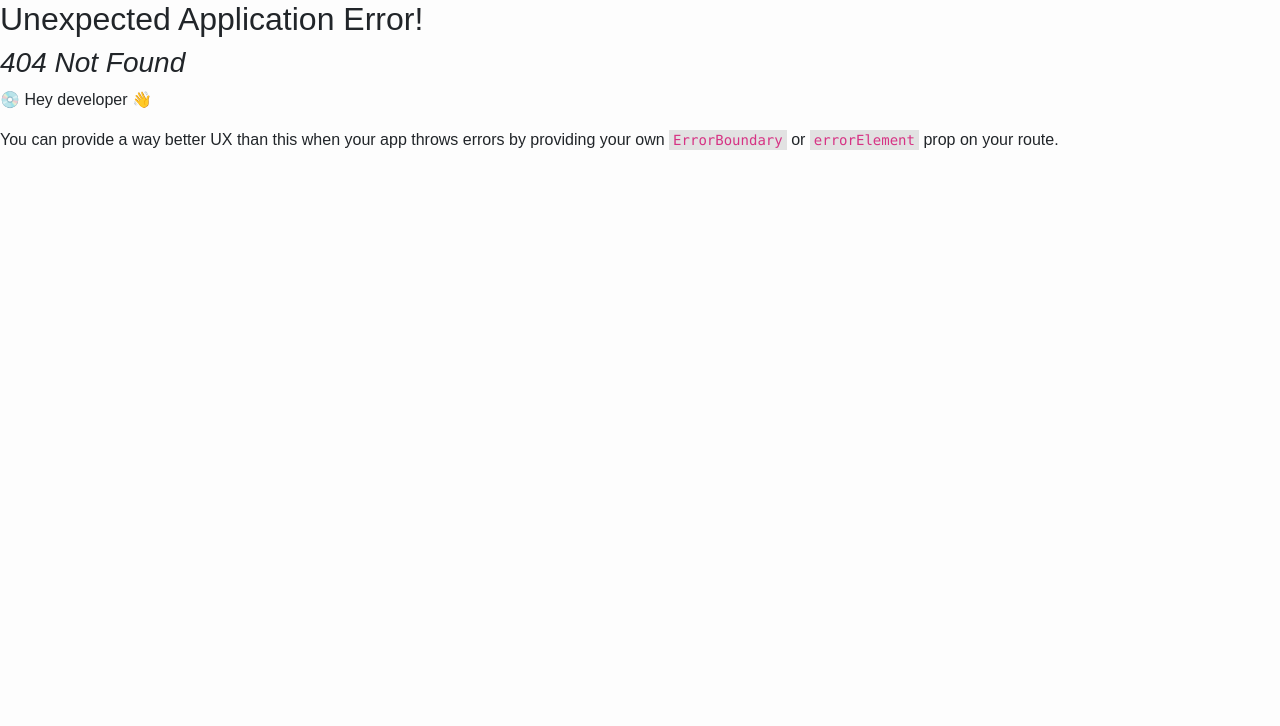
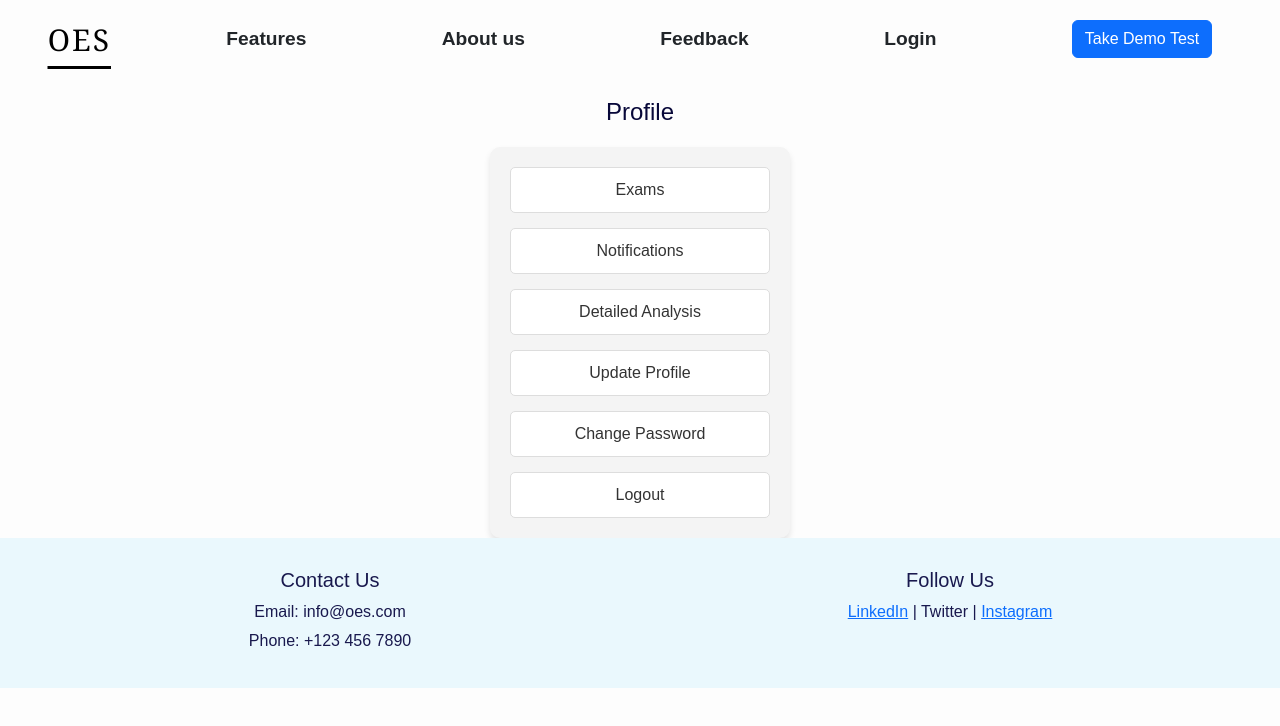
Before and after one commit to HARSHINI-0523/Online-Examination-System, a React app in the folder frontend/: page /user-profile in a window 1280 px wide. Before the commit this address had no page. Shown: the top 726 px of the page. Built offline with nearby package versions, Linux system fonts and the light colour scheme; the HTML template or start-up script is replaced by a standard one.

Commit message:
Updated Dashboard

```diff
--- a/frontend/src/RootLayout.jsx
+++ b/frontend/src/RootLayout.jsx
@@ -1,12 +1,19 @@
 import Header from "./components/header/Header";
 import Footer from "./components/footer/Footer";
+import Dashboard from "./components/dashboard/Dashboard";
 import { Outlet } from "react-router-dom";
+import { userLoginContext } from "./contexts/userLoginContext";
+import { useState, useEffect } from "react";
+import { useContext } from "react";
 
 function RootLayout() {
+  const {userLoginStatus}= useContext(userLoginContext);
   return (
     <div>
       <Header />
       <Outlet />
+      {userLoginStatus == true ? <Dashboard /> : <Dashboard />}
+      {/* {userLoginStatus && <Dashboard />} */}
       <Footer />
     </div>
   );
--- a/frontend/src/components/dashboard/Dashboard.css
+++ b/frontend/src/components/dashboard/Dashboard.css
@@ -0,0 +1,40 @@
+/* Dashboard.css */
+.dashboard-contents {
+    display: flex;
+    flex-direction: column;
+    align-items: center;
+    gap: 15px;
+    padding: 20px;
+    background-color: #f4f4f4;
+    border-radius: 10px;
+    box-shadow: 0px 4px 6px rgba(0, 0, 0, 0.1);
+    max-width: 300px;
+    margin: auto;
+}
+
+.dashboard-contents a {
+    display: block;
+    width: 100%;
+    padding: 10px;
+    text-align: center;
+    text-decoration: none;
+    font-size: 16px;
+    color: #333;
+    background-color: #ffffff;
+    border: 1px solid #ddd;
+    border-radius: 5px;
+    transition: 0.3s ease-in-out;
+}
+
+.dashboard-contents a:hover {
+    background-color: #007bff;
+    color: white;
+    border-color: #007bff;
+}
+
+h1 {
+    text-align: center;
+    font-size: 24px;
+    margin-bottom: 20px;
+    color: #333;
+}
--- a/frontend/src/components/dashboard/Dashboard.jsx
+++ b/frontend/src/components/dashboard/Dashboard.jsx
@@ -1,9 +1,20 @@
 import './Dashboard.css'
+import {Link} from "react-router-dom";
 
 function Dashboard() {
     return(
         <div>
-            <h1>Dashboard</h1>
+            <sidebar>
+            <div className="dashboard-contents">
+                <Link to="/">Exams</Link>
+                <Link to="/">Notifications</Link>
+                <Link to="/">Detailed Analysis</Link>
+                <Link to="/">Update Profile</Link>
+                <Link to="/">Change Password</Link>
+                <Link to="/">Logout</Link>
+
+            </div>
+            </sidebar>
         </div>
     )
 }
--- a/frontend/src/components/footer/Footer.jsx
+++ b/frontend/src/components/footer/Footer.jsx
@@ -13,10 +13,7 @@ function Footer() {
           <h5>Follow Us</h5>
           <p><Link to="https://www.linkedin.com/in/jayanthi-bhukya-498029289/">LinkedIn</Link> | Twitter | <Link to="https://www.instagram.com/harshini_gopisetty/">Instagram</Link></p>
         </div>
-        <div>
-          <h5>Address</h5>
-          <p>123 Street, City, Country</p>
-        </div>
+
       </div>
     </footer>
     )
--- a/frontend/src/components/header/Header.jsx
+++ b/frontend/src/components/header/Header.jsx
@@ -1,6 +1,13 @@
 import "./Header.css"
 import { Link } from "react-router-dom";
+import { useState, useEffect } from "react";
+import {userLoginContext} from "../../contexts/userLoginContext";
+import { useContext } from "react";
+
 function Header(){
+
+    const { userLoginStatus , err } = useContext(userLoginContext);
+
     return(
         <div>
             <div className="home-header flex">
@@ -19,7 +26,8 @@ function Header(){
                 </div>
 
                 <div className="header-option">
-                    <Link to="/login">Login</Link>
+                    {userLoginStatus?(<Link to="/user-profile">Profile</Link>):(<Link to="/login">Login</Link>)}
+
                 </div>
 
                 <div className="header-option">
--- a/frontend/src/components/login/Login.jsx
+++ b/frontend/src/components/login/Login.jsx
@@ -49,6 +49,7 @@ function Login() {
       try {
         let response = await API.post("/user/signup", formData);
         console.log(formData);
+        LoginUser(formData);
         navigate("/dashboard/update-profile");
       } catch (error) {
         if (error.response) {
--- /dev/null
+++ b/frontend/src/components/profile/Profile.jsx
@@ -0,0 +1,11 @@
+
+
+function Profile(){
+
+    return(
+
+        <h1>Profile</h1>
+    )
+}
+
+export default Profile;
--- a/frontend/src/contexts/UserLoginStore.jsx
+++ b/frontend/src/contexts/UserLoginStore.jsx
@@ -13,6 +13,7 @@ function UserLoginStore({ children }){
         try{
             let res=await API.post("/user/login",userCred,{ withCredentials: true });
             if(res.status===200){
+
                 checkSession(); // Verify session after login
                 setError("");
             }
```
Also changed, not shown: frontend/src/App.jsx (+12 -3 lines), frontend/src/components/profile/Profile.css (added).
